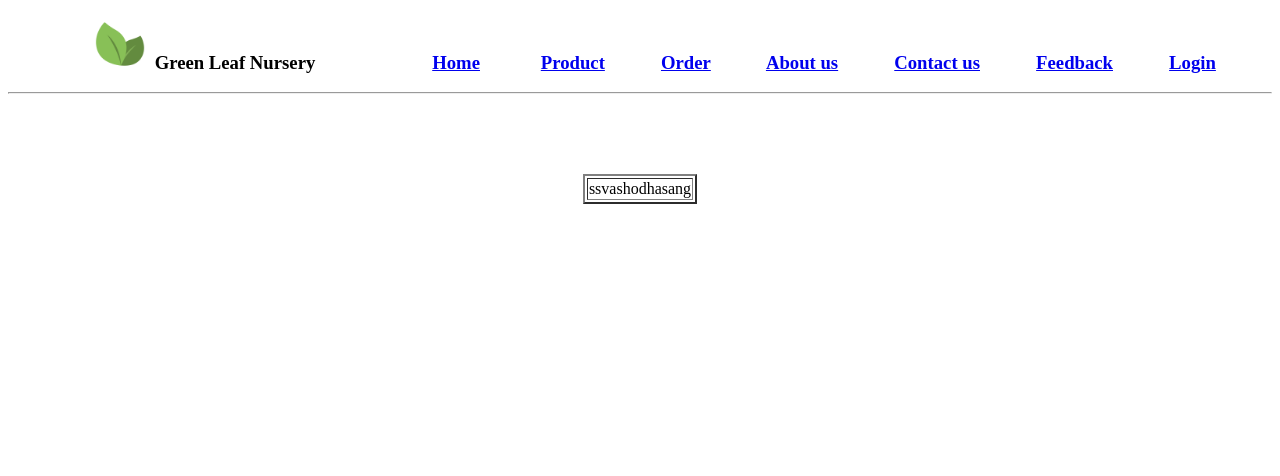
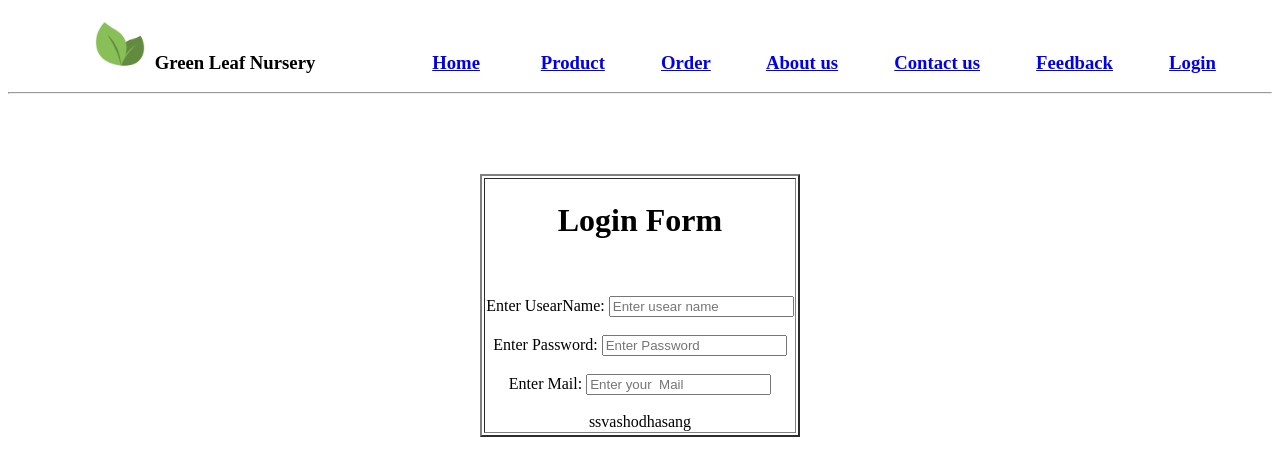
Before and after one commit to Vaishnavi-Pawar05/html-github-project-1-greenleaf-nursery, a plain HTML site: page pages/login.html in a window 1280 px wide. Drawn offline with Linux system fonts and the light colour scheme.

Commit message:
add login content

```diff
--- a/pages/login.html
+++ b/pages/login.html
@@ -22,7 +22,21 @@
  <br> <br> <br> <br>
     <table align="center" border="2">
         <td>
-    <form align="center">
+
+        <form align="center">
+        <h1 align="center">Login Form </h1>
+
+        <br><br>
+
+        <label for="inputFullName">Enter UsearName: </label>
+        <input  type="text" id="inputFullName" required placeholder="Enter usear name" /><br><br>
+
+         <label for="inputPassword">Enter Password:</label>
+         <input type="password" id="inputPassword" required placeholder="Enter Password"  /><br><br>
+
+        <label for="inputMail">Enter Mail: </label>
+        <input type="email" id="inputMail" required placeholder="Enter your  Mail"/><br><br>
+
 
 
 
```
